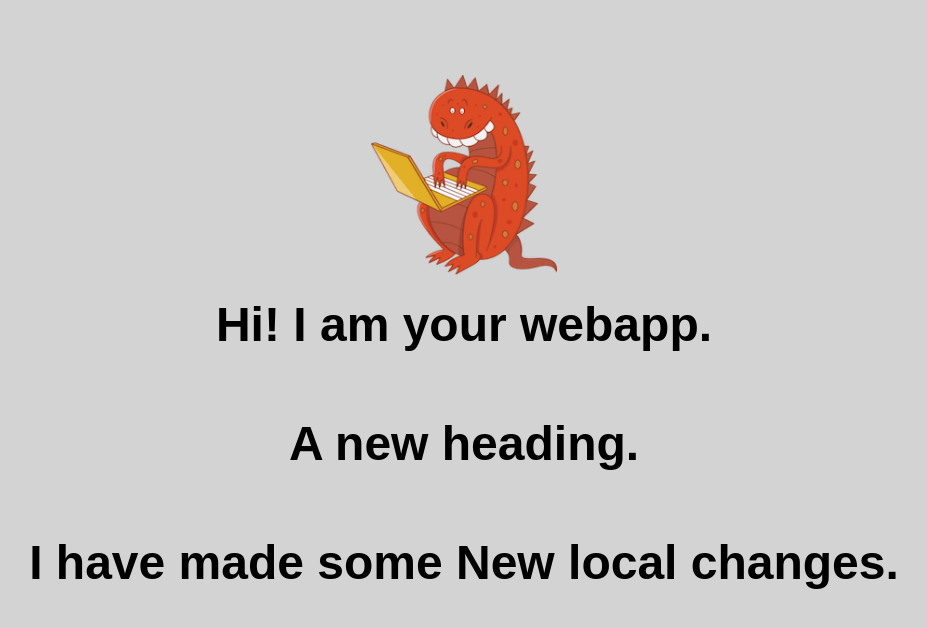
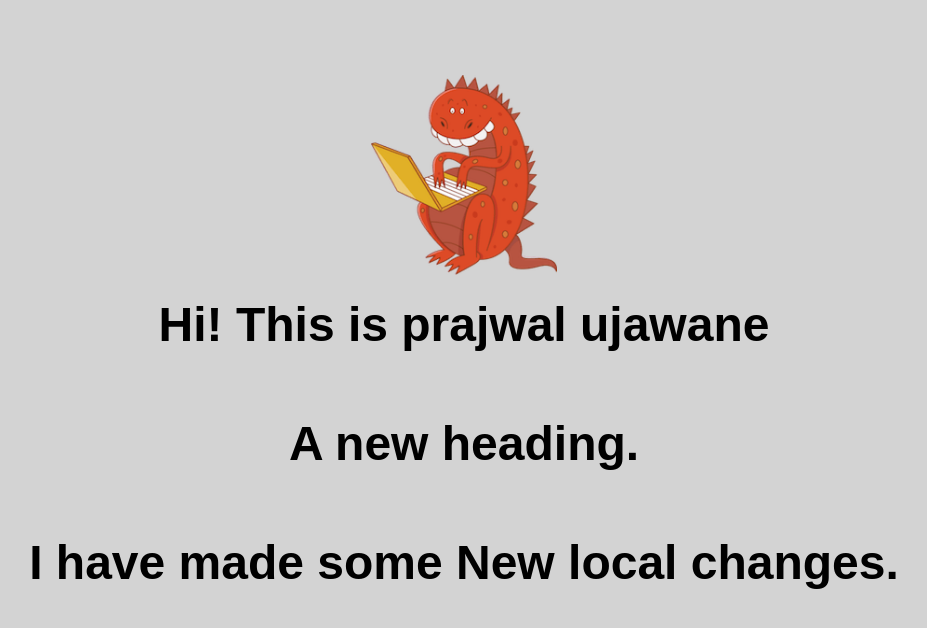
Before and after one commit to Prajwal12/imad-app, a website: page ui/index.html in a window 1280 px wide. Shown: the whole page, without its empty margins (176-1103 px from the left). Drawn offline with Linux system fonts and the light colour scheme.

Commit message:
[imad-console] Updates ui/index.html

```diff
--- a/ui/index.html
+++ b/ui/index.html
@@ -20,7 +20,7 @@
 
         <div class="center text-big bold">
 
-            Hi! I am your webapp.
+            Hi! This is prajwal ujawane
 
 <h4> A new heading.</h4>
 I have made some New local changes.
```
